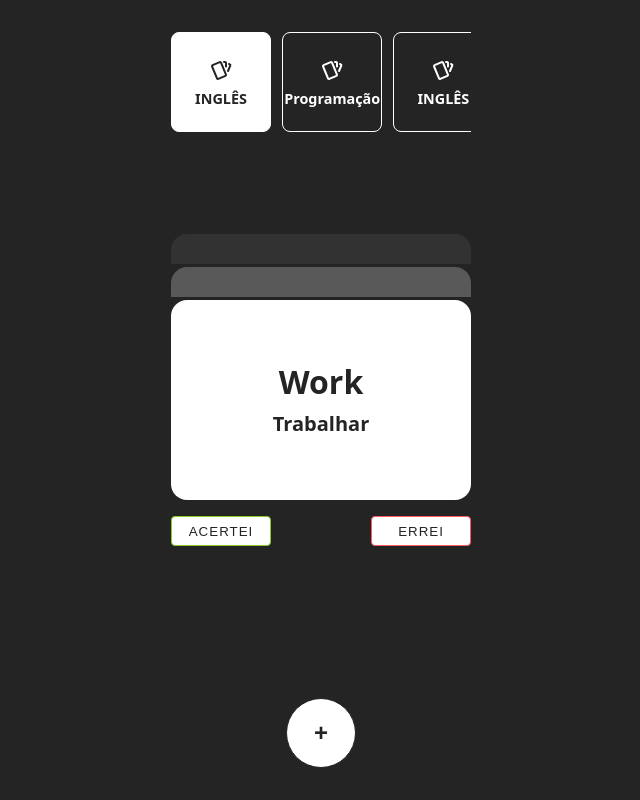
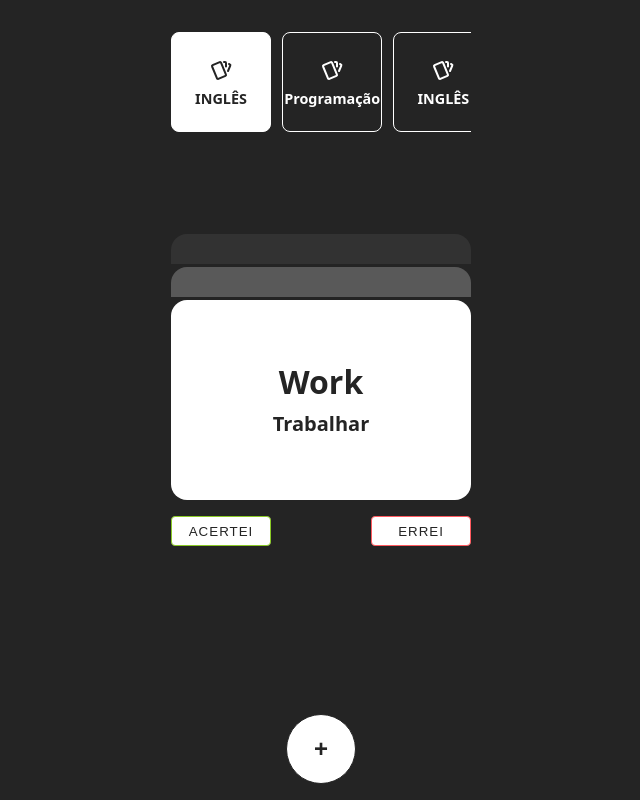
Before and after one commit to jeancarloslima/flashcards, a React (Vite) app: page / in a window 1280 px wide. Shown: the whole page, without its empty margins (319-959 px from the left). Built offline with nearby package versions, Linux system fonts and the light colour scheme.

Commit message:
Ajustando espaçamento do flashcard

```diff
--- a/src/App.css
+++ b/src/App.css
@@ -5,5 +5,5 @@
   justify-content: space-between;
   width: 100dvw;
   min-height: 100dvh;
-  padding: 2rem 1rem;
+  padding: 2rem 1rem 1rem 1rem;
 }
--- a/src/BotoesCertoErrado/botoes-certo-errado.css
+++ b/src/BotoesCertoErrado/botoes-certo-errado.css
@@ -3,6 +3,7 @@
     margin: auto;
     display: flex;
     justify-content: space-between;
+    margin-top: 3rem;
 }
 
 .btn-certo-errado {
--- a/src/FlashCard/flash-card.css
+++ b/src/FlashCard/flash-card.css
@@ -7,7 +7,7 @@
     width: 300px;
     height: 200px;
     padding: 1rem;
-    margin: 1rem;
+    margin-bottom: -2rem;
     position: relative;
     background-color: #FFF;
     color: #242424;
```
